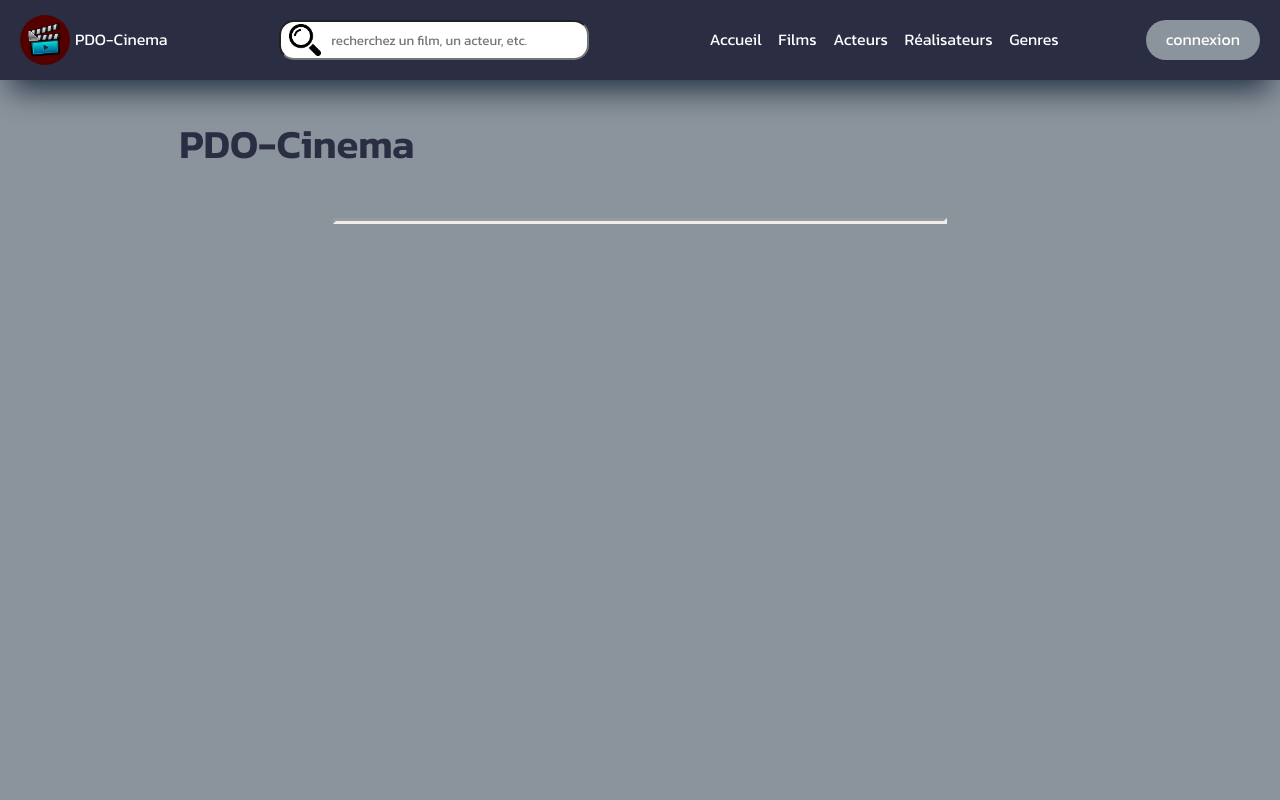
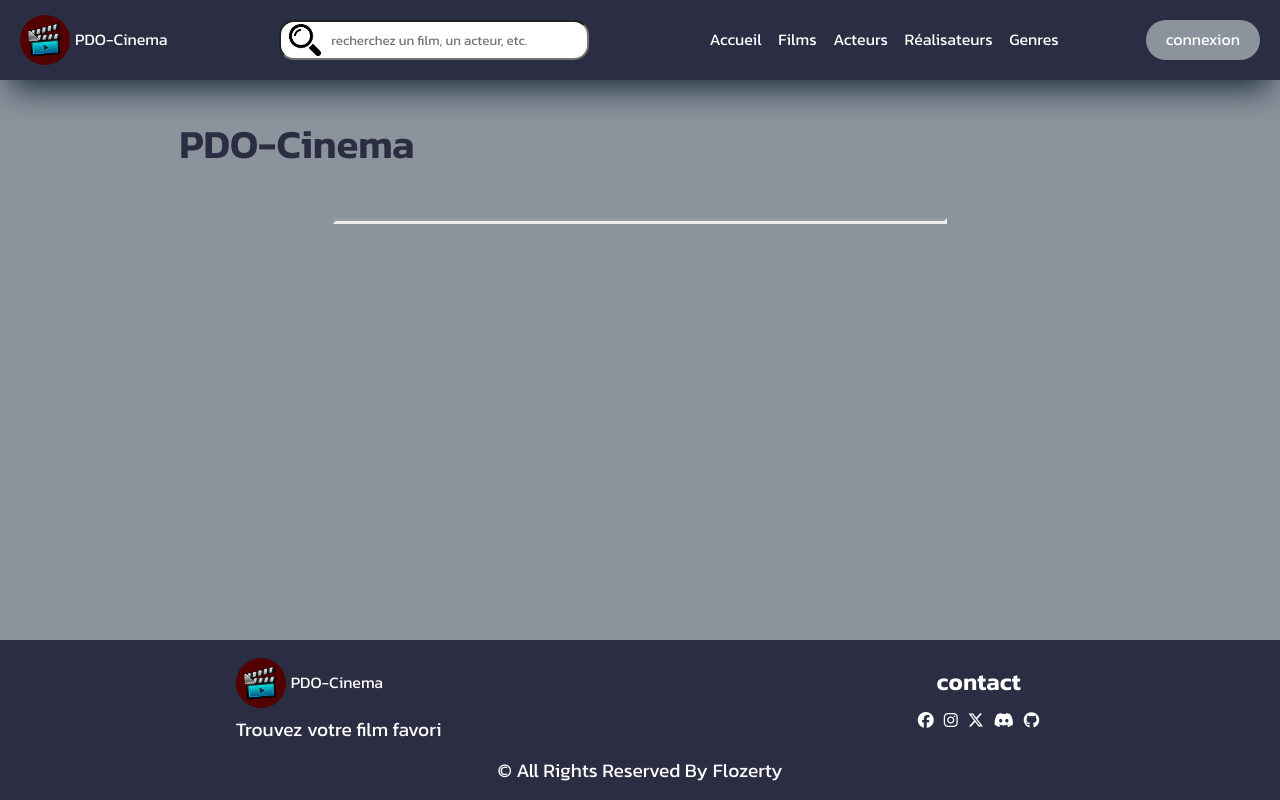
Before and after one commit to Flozerty/Cinema2.0, a PHP site: page /templates/template.php in a window 1280 px wide. Run offline with PHP 8.4, Linux system fonts and the light colour scheme; the template is opened without the code that fills it, so the values that code supplies are empty; some libraries are stand-ins or nearby versions; some web fonts are replaced.

Commit message:
+ footer

```diff
--- a/public/css/styles.css
+++ b/public/css/styles.css
@@ -109,10 +109,12 @@ a {
 
 #wrapper {
   background-color: var(--lightgrey);
-  min-height: 100vh;
+  min-height: 80vh;
   display: flex;
   justify-content: center;
 }
+
+
 
 main {
   padding-top: 120px;
@@ -378,28 +380,6 @@ header {
   background-color: var(--darkblue);
   box-shadow: rgb(35, 51, 67) 0px 20px 30px -10px;
 
-  #logo-container {
-    display: flex;
-    align-items: center;
-    transition: var(--transitionTime);
-
-    figcaption {
-      color: white;
-    }
-
-    img {
-      width: 50px;
-      background-color: #520000;
-      border-radius: 50%;
-      margin-right: 5px;
-    }
-
-    &:hover {
-      transform: scale(1.15)
-    }
-  }
-
-
   #search {
     min-width: 250px;
     width: 25%;
@@ -469,6 +449,27 @@ header {
     i {
       color: white;
     }
+  }
+}
+
+#logo-container {
+  display: flex;
+  align-items: center;
+  transition: var(--transitionTime);
+
+  figcaption {
+    color: white;
+  }
+
+  img {
+    width: 50px;
+    background-color: #520000;
+    border-radius: 50%;
+    margin-right: 5px;
+  }
+
+  &:hover {
+    transform: scale(1.15)
   }
 }
 
@@ -1082,6 +1083,59 @@ header {
 }
 
 /* //////////////////////////////// */
+/* //////////// FOOTER //////////// */
+/* //////////////////////////////// */
+
+footer {
+  height: 20vh;
+  background-color: var(--darkblue);
+  display: flex;
+  flex-direction: column;
+  justify-content: space-evenly;
+  align-items: center;
+
+  * {
+    color: white;
+  }
+}
+
+#footerContainer {
+  width: 100%;
+  display: flex;
+  align-items: center;
+  justify-content: space-around;
+
+  #footerDescription {
+    margin-top: 10px;
+  }
+
+  #contact {
+    display: flex;
+    flex-direction: column;
+    align-items: center;
+
+    li {
+      padding: 5px;
+
+      i {
+        transition: var(--transitionTime);
+      }
+
+      &:hover {
+        i {
+          color: var(--lightgrey);
+          transform: scale(1.5);
+        }
+      }
+    }
+  }
+}
+
+.copy a {
+  margin-left: 5px;
+}
+
+/* //////////////////////////////// */
 /* ///////// MEDIA QUERIES //////// */
 /* //////////////////////////////// */
 
--- a/templates/template.php
+++ b/templates/template.php
@@ -76,8 +76,58 @@
     </main>
   </div>
 
-  <footer>
+  <footer class="footer">
+    <div id="footerContainer">
+      <div>
+        <a href="#">
+          <figure id="logo-container">
+            <img src="public/img/logo.png" alt="logo">
+            <figcaption>
+              PDO-Cinema
+            </figcaption>
+          </figure>
+        </a>
 
+        <p id="footerDescription">
+          Trouvez votre film favori
+        </p>
+      </div>
+
+      <div id="contact">
+        <h3 class="subtitle">contact</h3>
+        <ul class="link">
+          <li>
+            <a href="#">
+              <i class="fa-brands fa-facebook"></i>
+            </a>
+          </li>
+          <li>
+            <a href="#">
+              <i class="fa-brands fa-instagram"></i>
+            </a>
+          </li>
+          <li>
+            <a href="#">
+              <i class="fa-brands fa-x-twitter"></i>
+            </a>
+          </li>
+          <li>
+            <a href="#">
+              <i class="fa-brands fa-discord"></i>
+            </a>
+          </li>
+          <li>
+            <a href="#">
+              <i class="fa-brands fa-github"></i>
+            </a>
+          </li>
+        </ul>
+      </div>
+    </div>
+
+    <p class="copy link">
+      &#169; All Rights Reserved By <span id="me"><a href="#">Flozerty</a></span>
+    </p>
   </footer>
 
   <?php if(isset($_SESSION["ValidatorMessages"])) {
```
